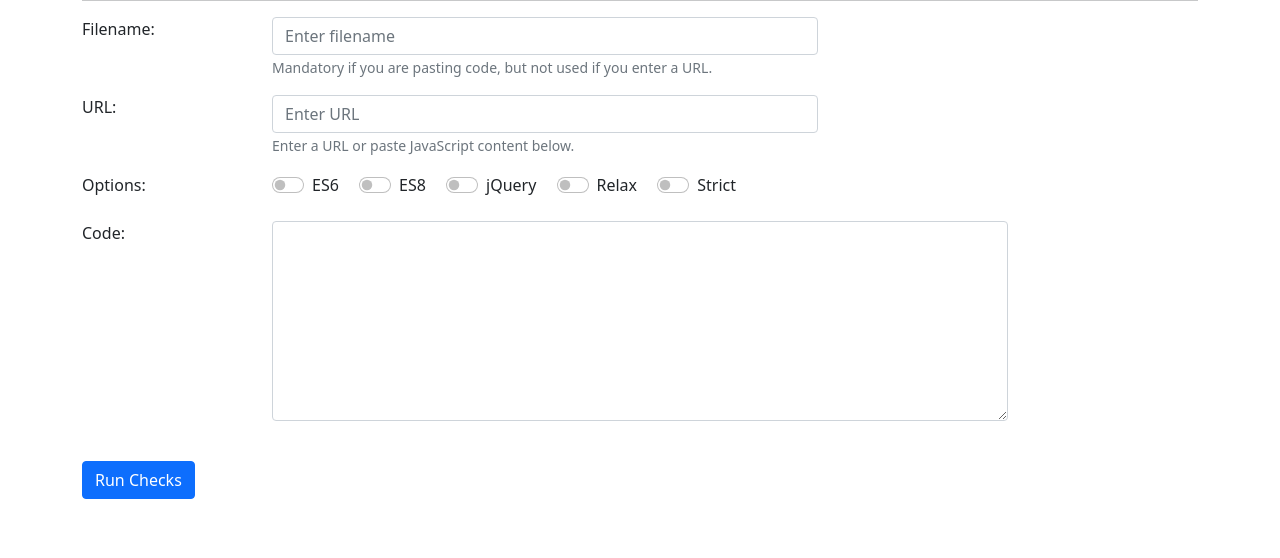
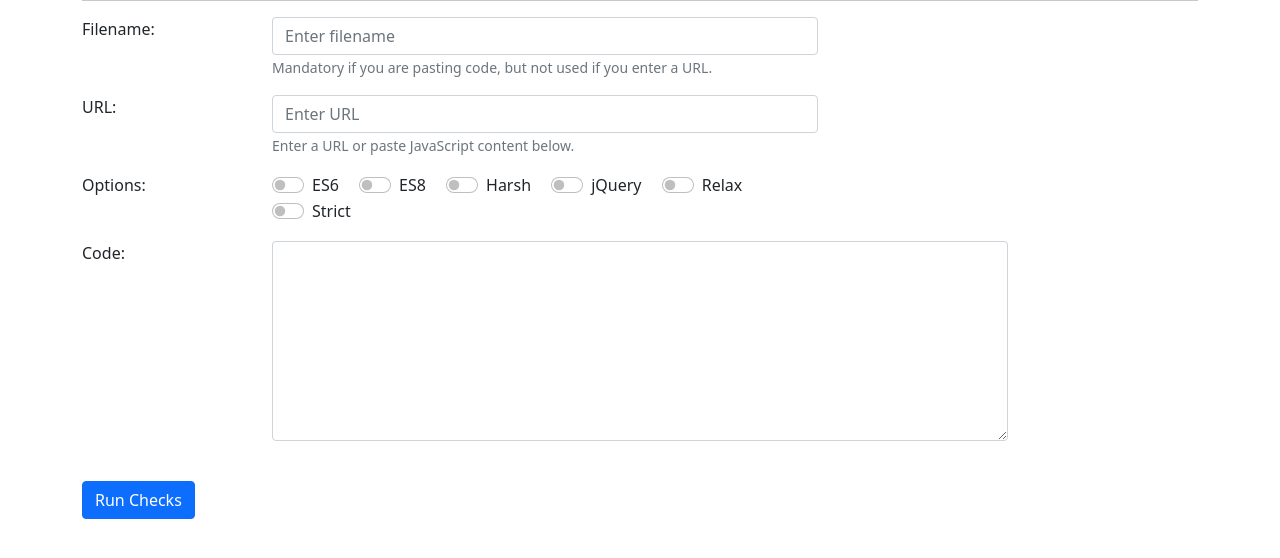
Before and after one commit to Code-Institute-Solutions/API_walkthrough_review, a plain HTML site: page index.html in a window 1280 px wide. Shown: the part 72-630 px from the top of the page. Drawn offline with nearby package versions, Linux system fonts and the light colour scheme.

Commit message:
update options

```diff
--- a/index.html
+++ b/index.html
@@ -53,6 +53,10 @@
                                 <label class="form-check-label" for="flexSwitchCheckDefault">ES8</label>
                             </div>
                             <div class="form-check form-switch form-check-inline">
+                                <input class="form-check-input" name="options" type="checkbox" value="harsh">
+                                <label class="form-check-label" for="flexSwitchCheckDefault">Harsh</label>
+                            </div>
+                            <div class="form-check form-switch form-check-inline">
                                 <input class="form-check-input" name="options" type="checkbox" value="jquery">
                                 <label class="form-check-label" for="flexSwitchCheckDefault">jQuery</label>
                             </div>
```
